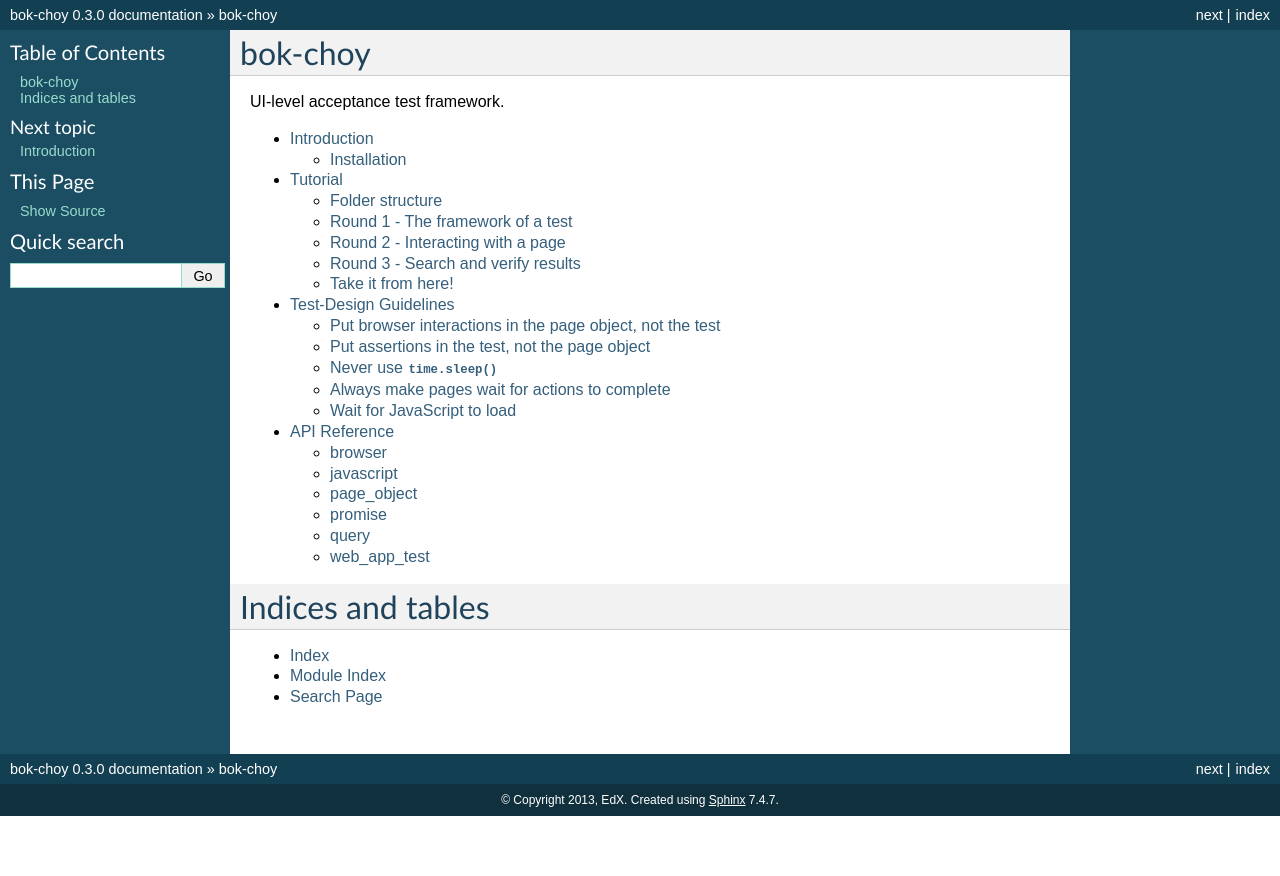
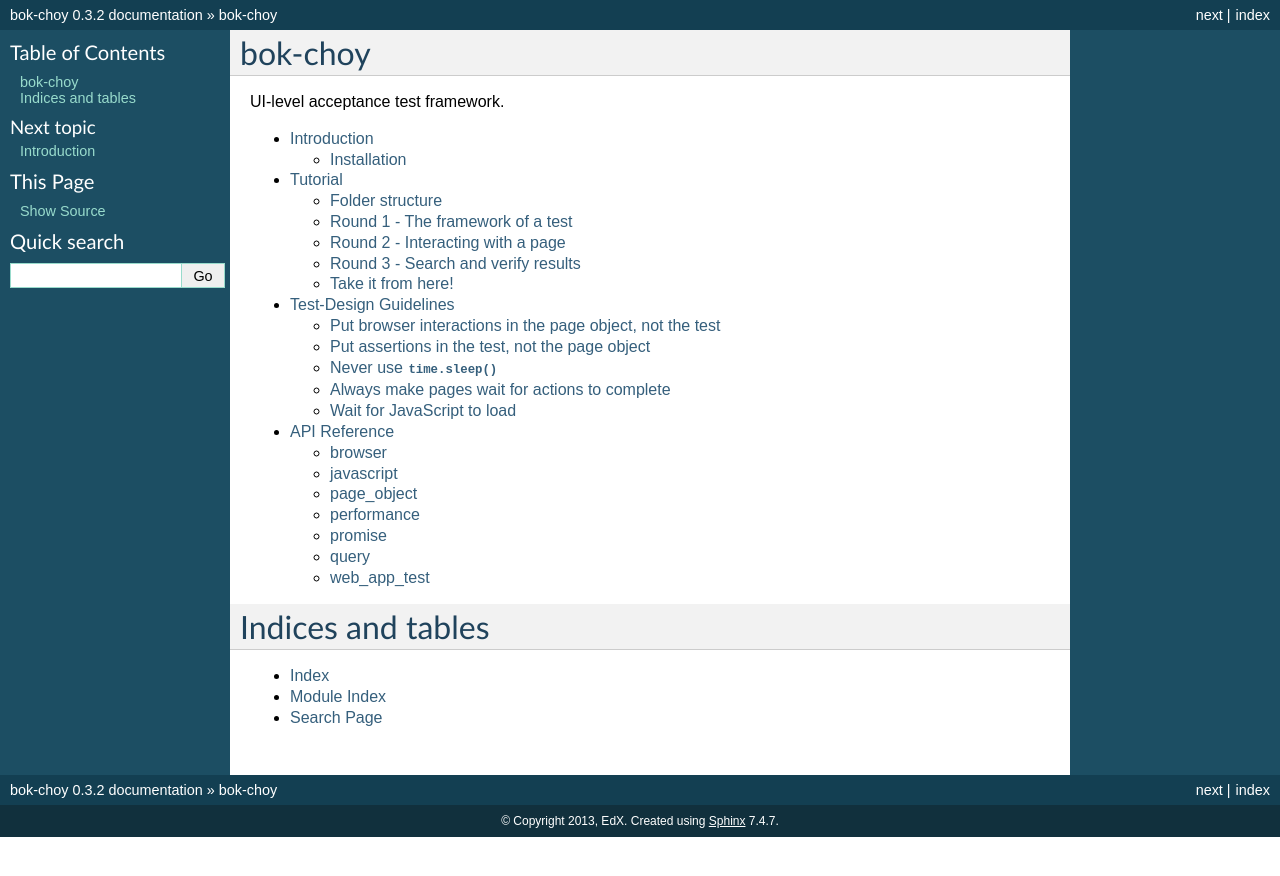
Before and after one commit to openedx-unsupported/bok-choy, a Sphinx documentation site: the page built from docs/index.rst, in a window 1280 px wide. Shown: the top 876 px of the page. Built offline with Sphinx 7.4.7, drawn with Linux system fonts in a browser that asks for light colours.

Commit message:
Bump version in docs and add API docs for performance classes

```diff
--- a/docs/api_reference.rst
+++ b/docs/api_reference.rst
@@ -16,6 +16,11 @@
 .. automodule:: bok_choy.page_object
    :members:
 
+performance
+------------
+.. automodule:: bok_choy.performance
+   :members:
+
 promise
 -------
 .. automodule:: bok_choy.promise
--- a/docs/conf.py
+++ b/docs/conf.py
@@ -38,9 +38,9 @@
 # built documents.
 #
 # The short X.Y version.
-version = '0.3.0'
+version = '0.3.2'
 # The full version, including alpha/beta/rc tags.
-release = '0.3.0'
+release = '0.3.2'
 
 # List of patterns, relative to source directory, that match files and
 # directories to ignore when looking for source files.
```
